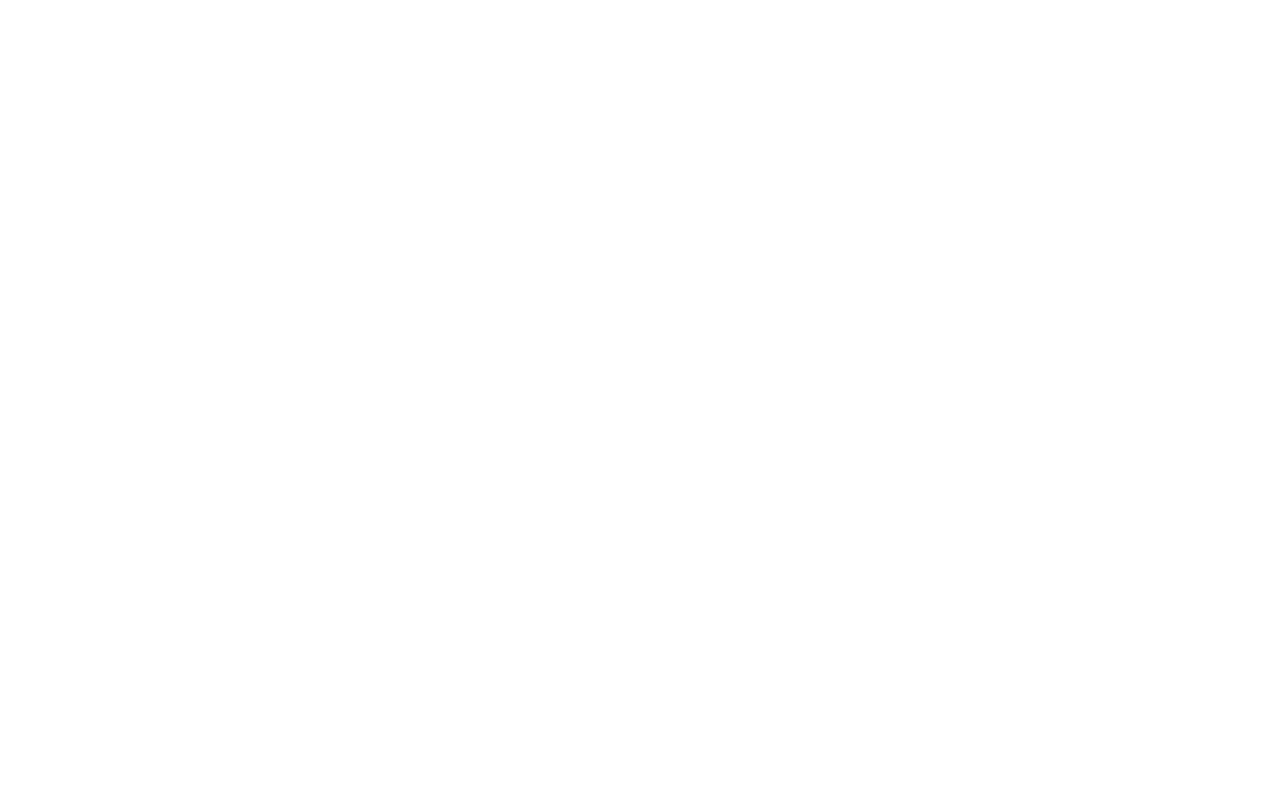
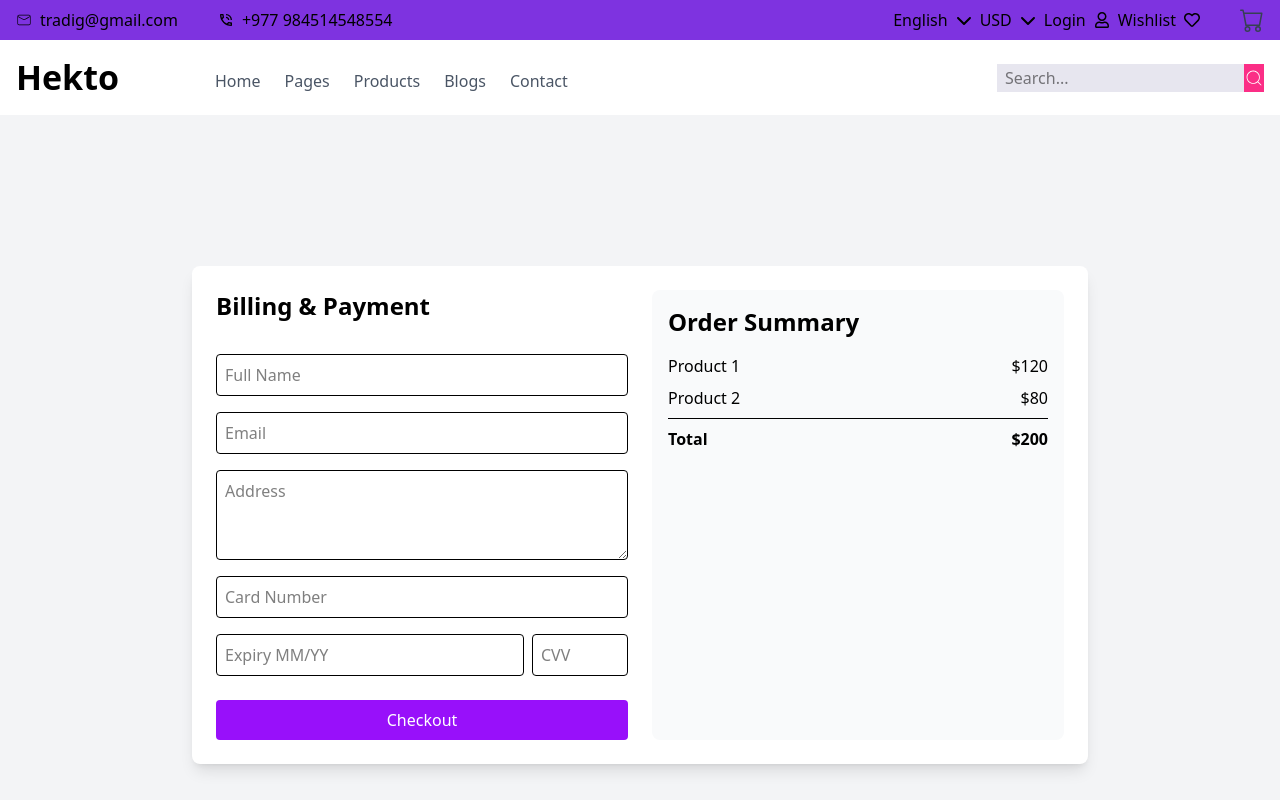
Before and after one commit to kandelmilan/E-commerce, a React (Vite) app: page /checkout in a window 1280 px wide. Before the commit this address had no page. Shown: the top 800 px of the page. Built offline with nearby package versions, Linux system fonts and the light colour scheme; no server answers.

Commit message:
Added:Checkout

```diff
--- a/src/App.jsx
+++ b/src/App.jsx
@@ -18,6 +18,7 @@
 import Error from "./Admin/component/Error";
 import User from "./Admin/component/User";
 import ProtectedRoute from "./hoc/ProtectedRoute";
+import Checkout from "./component/Header/Checkout";
 
 
 function App() {
@@ -33,6 +34,7 @@
           <Route path="/blogs" element={<Blog />} />
           <Route path="prd" element={<Allproduct />} />
           <Route path="/wishList" element={<Wishlist />} />
+          <Route path="/checkout" element={<Checkout />} />
           <Route path="/cart" element={
             <ProtectedRoute>
               <Cart />
--- a/src/component/Header/Cart.jsx
+++ b/src/component/Header/Cart.jsx
@@ -4,10 +4,11 @@
 import { BsTrash } from "react-icons/bs";
 import { addtocart, removeFromCart, updateQuantity, clearCart } from "../../redux/Reducers/cartSlice";
 import { AiOutlineShoppingCart } from "react-icons/ai";
+import { useNavigate } from "react-router";
 
 const Cart = () => {
   const cartItems = useSelector((state) => state.cart.item || []);
-
+  const navigate=useNavigate();
   const dispatch = useDispatch();
 
   const handleDecrease = (item) => {
@@ -95,7 +96,8 @@
               >
                 Clear Cart
               </button>
-              <button className="bg-purple-600 hover:bg-purple-700 text-white px-4 py-2 rounded">
+              <button className="bg-purple-600 hover:bg-purple-700 text-white px-4 py-2 rounded"
+              onClick={()=>{navigate("/checkout")}}>
                 Checkout
               </button>
             </div>
--- /dev/null
+++ b/src/component/Header/Checkout.jsx
@@ -0,0 +1,122 @@
+// src/pages/Checkout.jsx
+import React, { useState } from "react";
+
+const Checkout = () => {
+  const [form, setForm] = useState({
+    name: "",
+    email: "",
+    address: "",
+    cardNumber: "",
+    expiry: "",
+    cvv: "",
+  });
+
+  const handleChange = (e) => {
+    const { name, value } = e.target;
+    setForm({ ...form, [name]: value });
+  };
+
+  const handleSubmit = (e) => {
+    e.preventDefault();
+    alert("Order placed successfully!");
+  };
+
+  return (
+    <div className="min-h-screen bg-gray-100 flex items-center justify-center p-4">
+      <div className="bg-white rounded-lg shadow-lg w-full max-w-4xl grid md:grid-cols-2 gap-6 p-6">
+
+        {/* Billing & Payment Form */}
+        <form className="flex flex-col gap-4" onSubmit={handleSubmit}>
+          <h2 className="text-2xl font-bold mb-4">Billing & Payment</h2>
+
+          <input
+            type="text"
+            name="name"
+            placeholder="Full Name"
+            value={form.name}
+            onChange={handleChange}
+            className="border p-2 rounded"
+            required
+          />
+
+          <input
+            type="email"
+            name="email"
+            placeholder="Email"
+            value={form.email}
+            onChange={handleChange}
+            className="border p-2 rounded"
+            required
+          />
+
+          <textarea
+            name="address"
+            placeholder="Address"
+            value={form.address}
+            onChange={handleChange}
+            className="border p-2 rounded"
+            rows={3}
+            required
+          />
+
+          <input
+            type="text"
+            name="cardNumber"
+            placeholder="Card Number"
+            value={form.cardNumber}
+            onChange={handleChange}
+            className="border p-2 rounded"
+            required
+          />
+
+          <div className="flex gap-2">
+            <input
+              type="text"
+              name="expiry"
+              placeholder="Expiry MM/YY"
+              value={form.expiry}
+              onChange={handleChange}
+              className="border p-2 rounded flex-1"
+              required
+            />
+            <input
+              type="text"
+              name="cvv"
+              placeholder="CVV"
+              value={form.cvv}
+              onChange={handleChange}
+              className="border p-2 rounded w-24"
+              required
+            />
+          </div>
+
+          <button className="bg-purple-600 hover:bg-purple-700 text-white px-4 py-2 rounded mt-2">
+            Checkout
+          </button>
+        </form>
+
+        {/* Order Summary */}
+        <div className="bg-gray-50 p-4 rounded-lg">
+          <h2 className="text-2xl font-bold mb-4">Order Summary</h2>
+          <div className="flex flex-col gap-2">
+            <div className="flex justify-between">
+              <span>Product 1</span>
+              <span>$120</span>
+            </div>
+            <div className="flex justify-between">
+              <span>Product 2</span>
+              <span>$80</span>
+            </div>
+            <div className="flex justify-between font-bold border-t pt-2">
+              <span>Total</span>
+              <span>$200</span>
+            </div>
+          </div>
+        </div>
+
+      </div>
+    </div>
+  );
+};
+
+export default Checkout;
```
